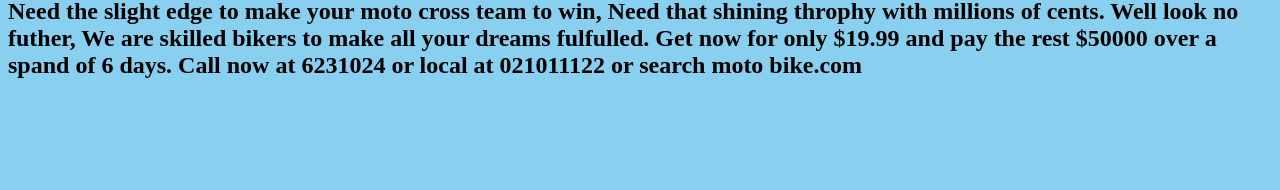
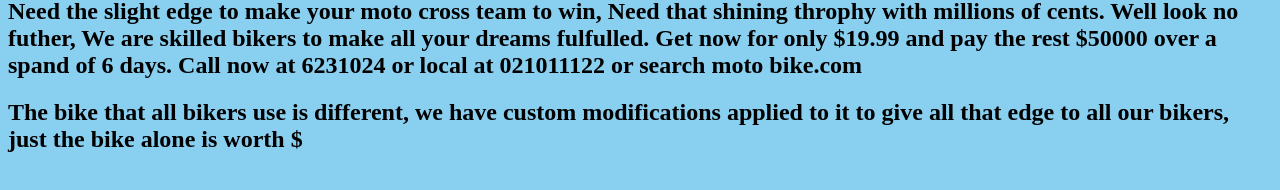
Before and after one commit to prince7765/A.B.Nayak, a plain HTML site: page index.html in a window 1280 px wide. Shown: the part 530-720 px from the top of the page. Drawn offline with Linux system fonts and the light colour scheme.

Commit message:
Update index.html

```diff
--- a/index.html
+++ b/index.html
@@ -20,5 +20,10 @@
 		 Well look no futher, We are skilled bikers to make all your dreams fulfulled. Get now for only $19.99 and pay the rest $50000
 			over a spand of 6 days. Call now at 6231024 or local at 021011122 or search moto bike.com
 		</h2>
+
+		<h2>
+			The bike that all bikers use is different, we have custom modifications applied to it to give all that edge to all our
+			bikers, just the bike alone is worth $
+
 	</body>
 </html>
```
